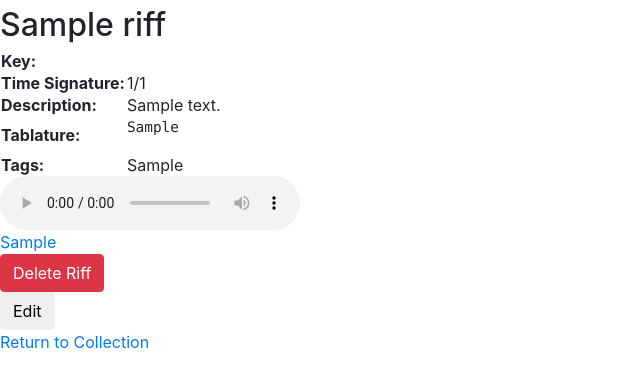
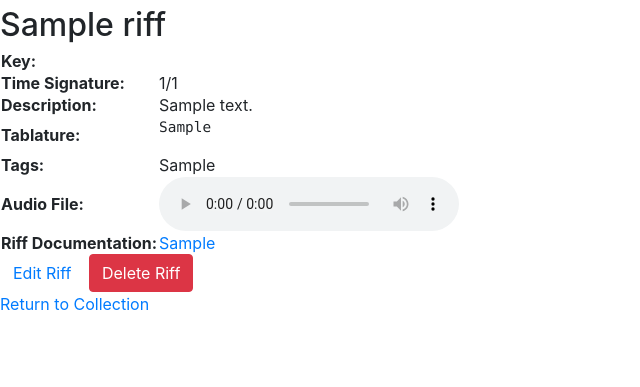
Before and after one commit to pefbass/riffage, a Django app: page /collection/riff/1/ in a window 1280 px wide. Shown: the part 97-484 px from the top of the page, without its empty margins (0-640 px from the left). Run offline with Django 3.2, Linux system fonts and the light colour scheme; tables that the repository leaves empty hold one stand-in row (values such as "Sample post"); some libraries are stand-ins or nearby versions.

Commit message:
fix riff editing

```diff
--- a/riffage/collection/templates/collection/riff_detail.html
+++ b/riffage/collection/templates/collection/riff_detail.html
@@ -32,32 +32,31 @@
 			<th>Tags:</th>
 			<td>{{ riff.tags }}</td>
 		</tr>
+		{% if riff.audio_file %}
+		<tr>
+			<th>Audio File:</th>
+			<td>
+				<audio controls>
+					<source src="{{ riff.audio_file.url }}">
+				</audio>
+			</td>
+		</tr>
+		{% endif %}
+		{% if riff.document %}
+		<tr>
+			<th>Riff Documentation:</th>
+			<td>
+				<a href="{{ riff.document.url }}">{{ riff.document_filename }}</a>
+			</td>
+		</tr>
+		{% endif %}
 	</table>
 
 	<div>
-		{% if riff.audio_file %}
-			<audio controls>
-				<source src="{{ riff.audio_file.url }}">
-			</audio>
-		{% endif %}
-	</div>
-
-	<div>
-		{% if riff.document %}
-			<a href="{{ riff.document.url }}">{{ riff.document_filename }}</a>
-		{% endif %}
-	</div>
-
-	<div>
+		<a href="{% url 'riff_edit' riff.pk %}" class="btn btn-default">Edit Riff</a>
 		<button onclick="delete_riff()" class="btn btn-danger">Delete Riff</button>
 	</div>
 
-	<a href="{% url 'riff_edit' pk=riff.pk %}">
-		<button type="button" class="btn btn-default">
-			<span class="glyphicon glyphicon-pencil" aria-hidden="true">Edit</span>
-		</button>
-	</a>
-	<br>
 	<a href="{% url 'collection' %}">Return to Collection</a>
 
 {% endblock %}
--- a/riffage/collection/views.py
+++ b/riffage/collection/views.py
@@ -18,13 +18,7 @@ def riff_new(request):
 		form = RiffForm(request.POST, request.FILES)
 
 		if form.is_valid():
-			riff = Riff()
-			data = form.cleaned_data
-
-			for key in data:
-				setattr(riff, key, data[key])
-
-			riff.save()
+			riff = form.save()
 
 			return redirect('riff_detail', riff.pk)
 
@@ -44,13 +38,13 @@ def riff_edit(request, pk):
 	params['category'] = 'collections'
 	riff = get_object_or_404(Riff, pk=pk)
 	if request.method == "POST":
-		form = RiffForm(request.POST, instance=riff)
+		form = RiffForm(request.POST, instance=riff, edit=True)
 		if form.is_valid():
-			riff = form.save(commit=False)
-			riff.save()
+			riff = form.save()
 			return redirect('riff_detail', riff.pk)
 	else:
 		form = RiffForm(instance=riff)
+
 	return render(request, 'collection/riff_edit.html', {'form': form, 'params' : params})
 
 def logout(request):
```
Also changed, not shown: riffage/collection/forms.py (+10 -0 lines).
